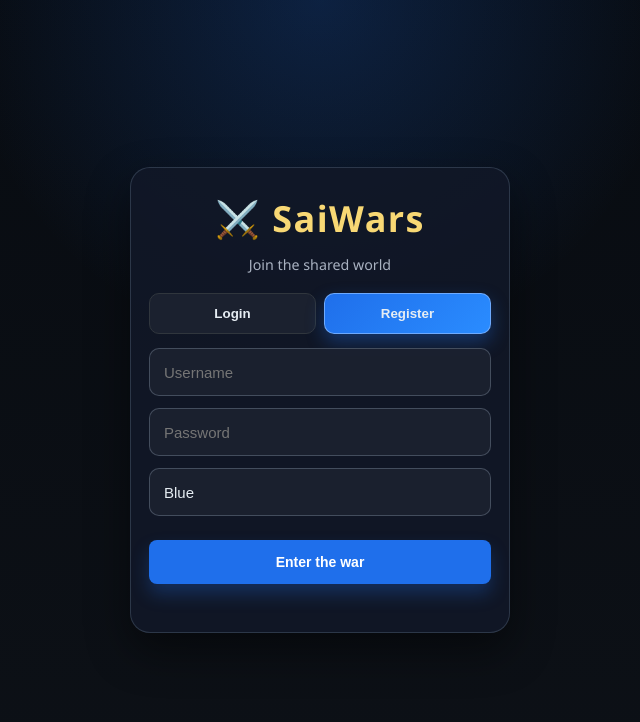
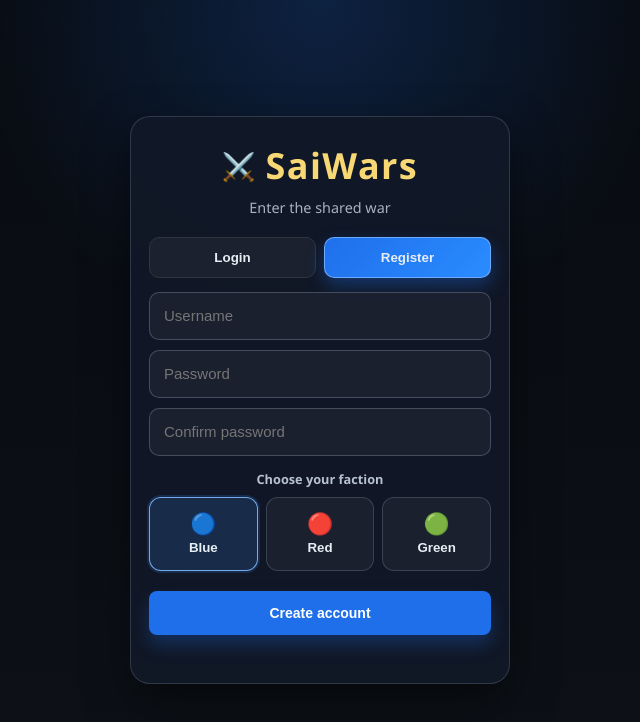
Before and after one commit to TheSaiyajin/trying-game, a website: page index.html in a window 1280 px wide. Both pictures are taken after a click on the button "Register". Shown: the whole page, without its empty margins (320-960 px from the left). Drawn offline with Linux system fonts and the light colour scheme.

Commit message:
Fix auth gate and faction selection flow

```diff
--- a/index.html
+++ b/index.html
@@ -10,8 +10,11 @@
 
   <div class="auth-screen" id="auth-screen">
     <div class="auth-card">
-      <h2>⚔️ SaiWars</h2>
-      <p class="auth-subtitle">Join the shared world</p>
+      <div class="auth-header">
+        <div class="auth-logo">⚔️</div>
+        <h2>SaiWars</h2>
+      </div>
+      <p class="auth-subtitle">Enter the shared war</p>
 
       <div class="auth-mode-row">
         <button class="auth-mode-btn active" data-mode="login" type="button">Login</button>
@@ -19,22 +22,38 @@
       </div>
 
       <form id="auth-form" class="auth-form">
-        <input id="auth-username" type="text" placeholder="Username" maxlength="32" required />
-        <input id="auth-password" type="password" placeholder="Password" minlength="6" required />
+        <div id="auth-basic-panel" class="auth-panel">
+          <input id="auth-username" type="text" placeholder="Username" maxlength="32" autocomplete="username" />
+          <input id="auth-password" type="password" placeholder="Password" minlength="6" autocomplete="current-password" />
+          <input id="auth-confirm-password" type="password" placeholder="Confirm password" minlength="6" autocomplete="new-password" style="display:none;" />
+        </div>
 
-        <select id="auth-faction" class="dropdown">
-          <option value="blue">Blue</option>
-          <option value="red">Red</option>
-          <option value="green">Green</option>
-        </select>
+        <div id="auth-faction-panel" class="auth-faction-panel" style="display:none;">
+          <p class="auth-section-label">Choose your faction</p>
+          <div class="auth-faction-grid">
+            <button class="faction-choice-btn active" type="button" data-faction="blue">
+              <span>🔵</span>
+              <strong>Blue</strong>
+            </button>
+            <button class="faction-choice-btn" type="button" data-faction="red">
+              <span>🔴</span>
+              <strong>Red</strong>
+            </button>
+            <button class="faction-choice-btn" type="button" data-faction="green">
+              <span>🟢</span>
+              <strong>Green</strong>
+            </button>
+          </div>
+        </div>
 
-        <button type="submit" class="btn-primary wide">Enter the war</button>
+        <button type="submit" class="btn-primary wide" id="auth-submit-btn">Enter the war</button>
       </form>
 
       <p id="auth-message" class="auth-message"></p>
     </div>
   </div>
 
+  <div id="game-shell" class="game-shell" style="display:none;">
     <!-- ===================== TOP BAR ===================== -->
     <header class="top-bar">
       <span class="game-title">⚔️ Territory Conquest</span>
@@ -180,6 +199,7 @@
         <span class="nav-icon">🏳️</span><span class="nav-label">Faction</span>
       </button>
     </nav>
+  </div>
 
   <script src="script.js"></script>
 </body>
--- a/script.js
+++ b/script.js
@@ -105,23 +105,62 @@ async function ensureSession() {
   return null;
 }
 
+let selectedAuthFaction = 'blue';
+
 function setAuthMode(mode) {
   document.querySelectorAll('.auth-mode-btn').forEach((button) => {
     button.classList.toggle('active', button.dataset.mode === mode);
   });
 
-  const select = document.getElementById('auth-faction');
-  if (select) {
-    select.style.display = mode === 'register' ? 'block' : 'none';
+  const isRegister = mode === 'register';
+  const confirmInput = document.getElementById('auth-confirm-password');
+  const factionPanel = document.getElementById('auth-faction-panel');
+  const submitButton = document.getElementById('auth-submit-btn');
+
+  if (confirmInput) confirmInput.style.display = isRegister ? 'block' : 'none';
+  if (factionPanel) factionPanel.style.display = isRegister ? 'block' : 'none';
+  if (submitButton) submitButton.textContent = isRegister ? 'Create account' : 'Enter the war';
+
+  const message = document.getElementById('auth-message');
+  if (message) message.textContent = '';
 }
+
+function setFactionChoice(faction) {
+  selectedAuthFaction = faction;
+  document.querySelectorAll('.faction-choice-btn').forEach((button) => {
+    button.classList.toggle('active', button.dataset.faction === faction);
+  });
+}
+
+function setGameShellVisible(isVisible) {
+  const shell = document.getElementById('game-shell');
+  if (shell) shell.style.display = isVisible ? 'block' : 'none';
+}
+
+function hideAuthScreen() {
+  const authScreen = document.getElementById('auth-screen');
+  if (authScreen) authScreen.style.display = 'none';
+  setGameShellVisible(true);
+  document.querySelectorAll('.screen').forEach((screen) => {
+    screen.style.display = screen.id === 'screen-city' ? 'block' : 'none';
+  });
+}
+
+function showAuthScreen() {
+  const authScreen = document.getElementById('auth-screen');
+  if (authScreen) authScreen.style.display = 'flex';
+  setGameShellVisible(false);
+  document.querySelectorAll('.screen').forEach((screen) => {
+    screen.style.display = 'none';
+  });
 }
 
 async function submitAuth(event) {
   event.preventDefault();
   const username = document.getElementById('auth-username').value.trim();
   const password = document.getElementById('auth-password').value;
+  const confirmPassword = document.getElementById('auth-confirm-password').value;
   const isRegister = document.querySelector('.auth-mode-btn.active')?.dataset.mode === 'register';
-  const faction = document.getElementById('auth-faction').value;
   const message = document.getElementById('auth-message');
 
   if (!username || username.length < 3) {
@@ -133,48 +172,45 @@ async function submitAuth(event) {
     return;
   }
 
+  if (isRegister) {
+    if (password !== confirmPassword) {
+      message.textContent = 'Passwords do not match.';
+      return;
+    }
+    if (!['blue', 'red', 'green'].includes(selectedAuthFaction)) {
+      message.textContent = 'Please choose a faction.';
+      return;
+    }
+  }
+
   try {
     const path = isRegister ? '/register' : '/login';
     const payload = await apiFetch(path, {
       method: 'POST',
-      body: JSON.stringify(isRegister ? { username, password, faction } : { username, password }),
+      body: JSON.stringify(isRegister ? { username, password, faction: selectedAuthFaction } : { username, password }),
     });
 
     setToken(payload.token);
     message.textContent = isRegister ? 'Registration successful.' : 'Login successful.';
+    setTimeout(() => {
       hideAuthScreen();
-    await loadGame();
+      loadGame();
+    }, 250);
   } catch (error) {
     message.textContent = error.message;
   }
 }
 
-function hideAuthScreen() {
-  const authScreen = document.getElementById('auth-screen');
-  if (authScreen) authScreen.style.display = 'none';
-  document.querySelector('.top-bar')?.style.setProperty('display', 'flex');
-  document.querySelector('.resource-bar')?.style.setProperty('display', 'flex');
-  document.querySelector('.bottom-nav')?.style.setProperty('display', 'flex');
-  document.querySelectorAll('.screen').forEach((screen) => {
-    screen.style.display = screen.id === 'screen-city' ? 'block' : 'none';
-  });
-}
-
-function showAuthScreen() {
-  const authScreen = document.getElementById('auth-screen');
-  if (authScreen) authScreen.style.display = 'flex';
-  document.querySelector('.top-bar')?.style.setProperty('display', 'none');
-  document.querySelector('.resource-bar')?.style.setProperty('display', 'none');
-  document.querySelector('.bottom-nav')?.style.setProperty('display', 'none');
-  document.querySelectorAll('.screen').forEach((screen) => {
-    screen.style.display = 'none';
-  });
-}
-
 function logoutPlayer() {
   localStorage.removeItem(AUTH_STORAGE_KEY);
+  const form = document.getElementById('auth-form');
+  if (form) form.reset();
   document.getElementById('auth-username').value = '';
   document.getElementById('auth-password').value = '';
+  document.getElementById('auth-confirm-password').value = '';
+  const message = document.getElementById('auth-message');
+  if (message) message.textContent = 'Logged out.';
+  setFactionChoice('blue');
   showAuthScreen();
   setAuthMode('login');
   showToast('🚪 Logged out.');
@@ -187,6 +223,8 @@ async function loadGame() {
       showAuthScreen();
       return;
     }
+
+    hideAuthScreen();
 
     const payload = await apiFetch('/game/state');
     const territories = mapTerritories(payload.world.territories || payload.territories || []);
@@ -596,6 +634,8 @@ if (typeof document !== 'undefined') {
     }
 
     try {
+      const hasToken = Boolean(getToken());
+      if (hasToken) {
         await loadGame();
         setInterval(async () => {
           try {
@@ -613,6 +653,10 @@ if (typeof document !== 'undefined') {
             console.warn('Background refresh failed:', error.message);
           }
         }, 5000);
+      } else {
+        showAuthScreen();
+        setAuthMode('login');
+      }
     } catch (error) {
       showAuthScreen();
       setAuthMode('login');
--- a/style.css
+++ b/style.css
@@ -42,26 +42,36 @@ html, body {
   align-items: center;
   justify-content: center;
   background:
-    radial-gradient(circle at top, rgba(31, 111, 235, 0.22), transparent 35%),
-    linear-gradient(180deg, rgba(8, 12, 18, 0.96), rgba(13, 17, 23, 0.98));
-  backdrop-filter: blur(6px);
+    radial-gradient(circle at top, rgba(31, 111, 235, 0.22), transparent 34%),
+    linear-gradient(180deg, rgba(8, 12, 18, 0.96), rgba(13, 17, 23, 1));
   z-index: 200;
   padding: 18px;
 }
 
 .auth-card {
   width: min(100%, 380px);
-  background: rgba(17, 24, 39, 0.9);
-  border: 1px solid rgba(119, 139, 167, 0.28);
+  background: rgba(17, 24, 39, 0.94);
+  border: 1px solid rgba(125, 143, 166, 0.28);
   border-radius: 20px;
-  padding: 24px 18px 18px;
-  box-shadow: 0 18px 44px rgba(0, 0, 0, 0.45);
+  padding: 22px 18px 18px;
+  box-shadow: 0 18px 44px rgba(0, 0, 0, 0.5);
+}
+
+.auth-header {
+  display: flex;
+  align-items: center;
+  justify-content: center;
+  gap: 10px;
+  margin-bottom: 4px;
+}
+
+.auth-logo {
+  font-size: 1.8rem;
 }
 
 .auth-card h2 {
   text-align: center;
   font-size: clamp(1.8rem, 4vw, 2.4rem);
-  margin-bottom: 8px;
   letter-spacing: 0.04em;
   color: #f8d874;
 }
@@ -70,7 +80,7 @@ html, body {
   text-align: center;
   color: #a9b2c1;
   margin-bottom: 18px;
-  font-size: 0.95rem;
+  font-size: 0.96rem;
 }
 
 .auth-mode-row {
@@ -107,6 +117,12 @@ html, body {
   gap: 12px;
 }
 
+.auth-panel {
+  display: flex;
+  flex-direction: column;
+  gap: 10px;
+}
+
 .auth-form input,
 .auth-form select,
 .dropdown {
@@ -127,6 +143,50 @@ html, body {
 .dropdown:focus {
   border-color: rgba(88, 166, 255, 0.95);
   box-shadow: 0 0 0 3px rgba(56, 139, 253, 0.2);
+}
+
+.auth-faction-panel {
+  margin-top: 2px;
+}
+
+.auth-section-label {
+  margin: 0 0 8px;
+  color: #b7c1d0;
+  font-size: 0.85rem;
+  font-weight: 600;
+  text-align: center;
+}
+
+.auth-faction-grid {
+  display: grid;
+  grid-template-columns: repeat(3, minmax(0, 1fr));
+  gap: 8px;
+}
+
+.faction-choice-btn {
+  display: flex;
+  flex-direction: column;
+  align-items: center;
+  justify-content: center;
+  gap: 4px;
+  min-height: 74px;
+  background: rgba(28, 34, 48, 0.9);
+  border: 1px solid rgba(118, 131, 149, 0.35);
+  border-radius: 12px;
+  color: var(--text-main);
+  cursor: pointer;
+  font-weight: 700;
+  transition: border-color 0.12s ease, transform 0.12s ease, box-shadow 0.12s ease;
+}
+
+.faction-choice-btn span {
+  font-size: 1.4rem;
+}
+
+.faction-choice-btn.active {
+  border-color: rgba(129, 185, 255, 0.9);
+  box-shadow: 0 0 0 2px rgba(56, 139, 253, 0.18);
+  background: rgba(25, 47, 77, 0.92);
 }
 
 .auth-message {
@@ -161,6 +221,10 @@ html, body {
   margin-top: 4px;
 }
 
+.game-shell {
+  display: none;
+}
+
 @media (max-width: 420px) {
   .auth-card {
     padding: 20px 14px 16px;
@@ -175,6 +239,10 @@ html, body {
   .auth-form select,
   .dropdown {
     min-height: 46px;
+  }
+
+  .auth-faction-grid {
+    gap: 6px;
   }
 }
 
```
Lines whose indentation alone changed are shown as unchanged.
